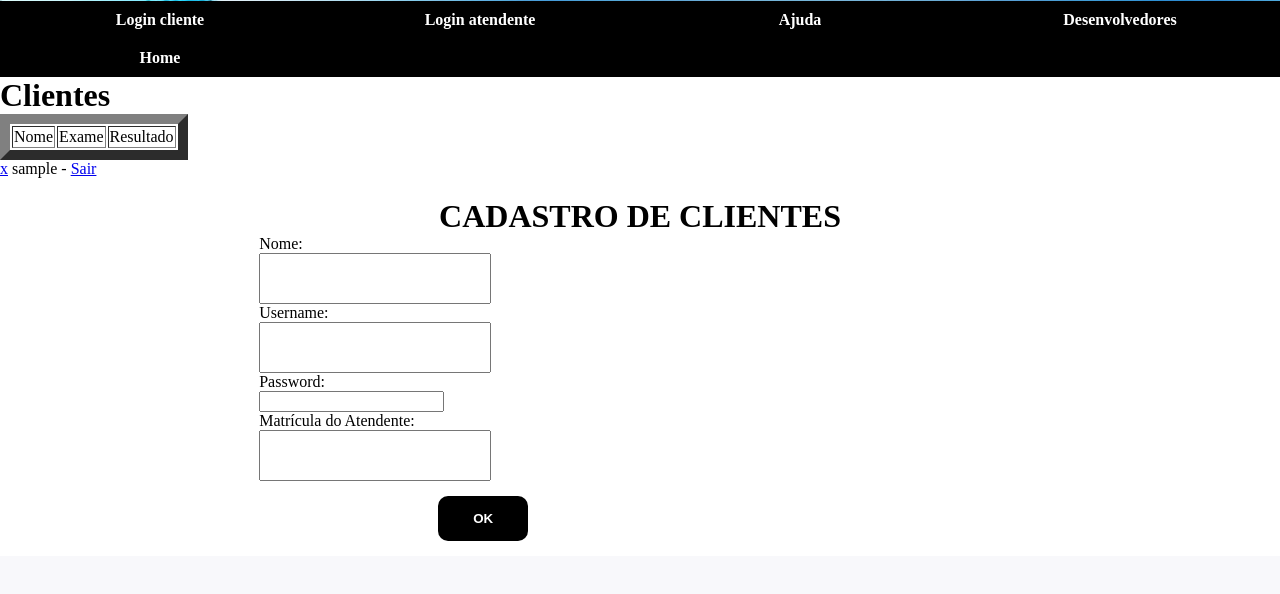
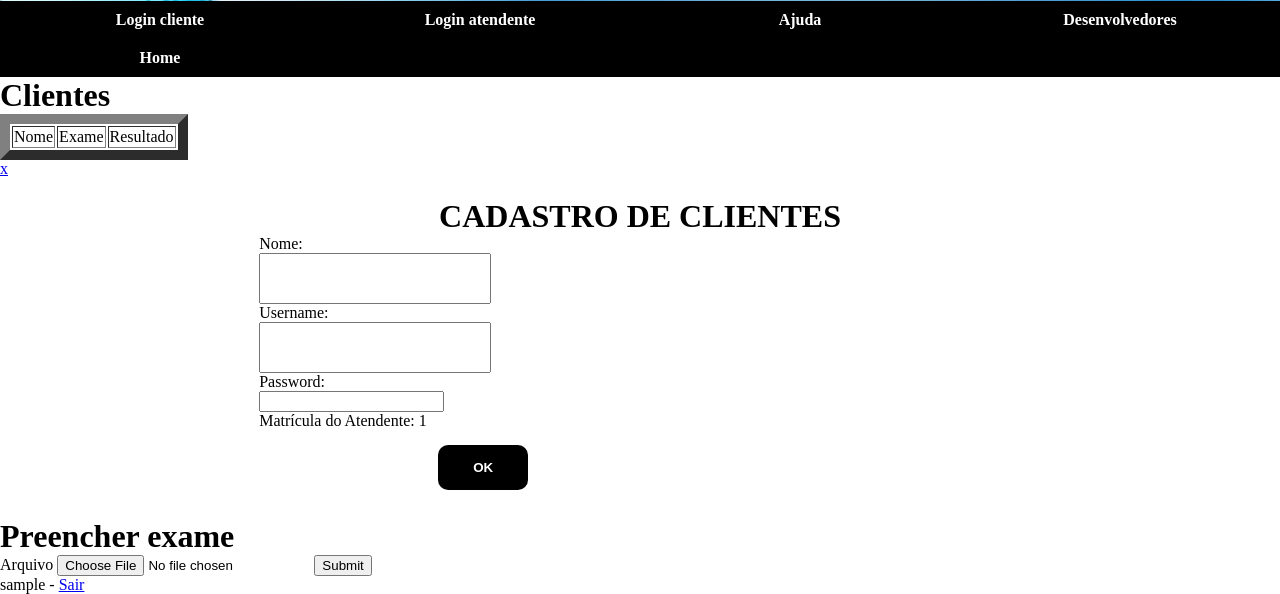
Before and after one commit to josejhonata/projeto-de-pep, a PHP site: page /atendente_logado.php in a window 1280 px wide. Shown: the part 457-1051 px from the top of the page. Before the commit the page ends 998 px from the top, so only its background shows below. Run offline with PHP 8.4, Linux system fonts and the light colour scheme; the visitor is signed in with stand-in values (Sample User, id 1); data that the repository does not hold is empty.

Commit message:
cadastrodocliente

```diff
--- a/atendente_logado.php
+++ b/atendente_logado.php
@@ -11,6 +11,9 @@ if (!isset($_SESSION['matricula'])) {
 $consulta = $pdo->prepare('SELECT * FROM cliente WHERE id = ?');
 $consulta->execute([$_SESSION['id']]);
 $cliente = $consulta->fetchALL();
+
+
+$matricul = $_SESSION['matricula'];
 ?>
 <table border="10">
 	<h1>Clientes</h1>
@@ -47,8 +50,7 @@ $cliente = $consulta->fetchALL();
 				<input type="password" name="password">
 			</div>
 			<div class="FormularioInput">
-				Matrícula do Atendente: <br>
-				<input type="text" name="atendente_matri">
+				<?php echo "Matrícula do Atendente: ". $matricul ;?>
 			</div>
 
 			<div class="FormularioInput FormularioInput100 Center">
@@ -57,5 +59,14 @@ $cliente = $consulta->fetchALL();
 		</form>
 	</div>
 </div>
+
+
+<h1>Preencher exame</h1>
+<form action="upload.php" method="POST">
+	<?php echo"Arquivo"?> <input type="file" required name="arquivo">
+	<input type="submit" name="salvar">
+
+
+</form>
 <?= $_SESSION['username']?> - <a href="logout.php">Sair</a>
 <?php include 'fechamento.php' ?>
```
